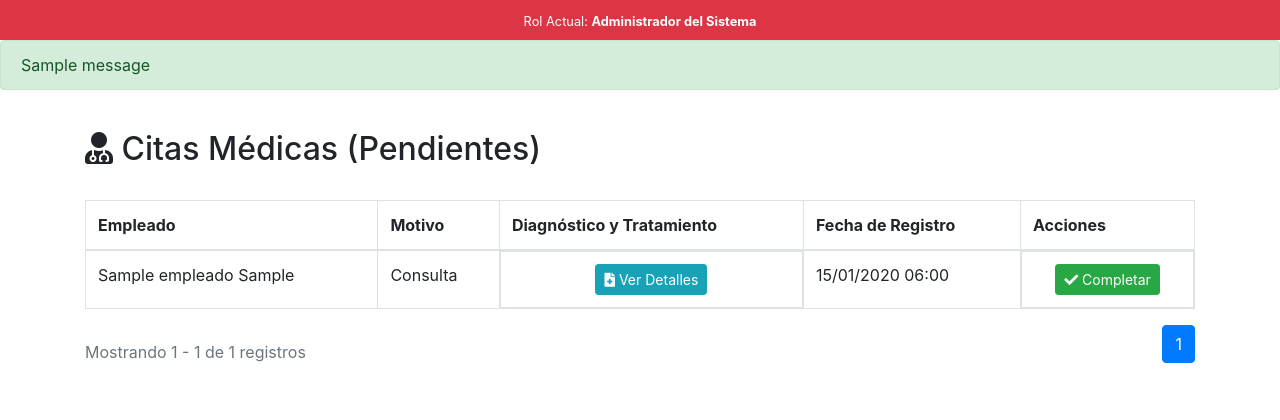
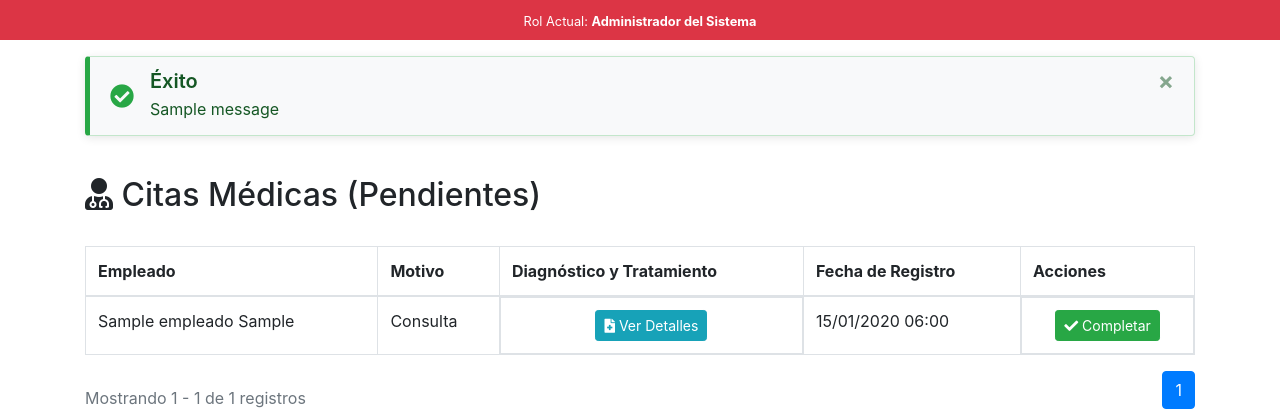
Before and after one commit to Y4nn1s/sistema_salud, a Django app: page /diagnosticos/ in a window 1280 px wide. Shown: the part 56-476 px from the top of the page. Run offline with Django 5.2, Linux system fonts and the light colour scheme; a user stored in the database is signed in; tables that the repository leaves empty hold one stand-in row (values such as "Sample post"); one stand-in notice (Sample message) is shown; parts of the project's set-up code (start-up, migrations or seed data) failed here and were passed over; some libraries are stand-ins or nearby versions.

Commit message:
Campo de Observación y Mejora de Validación de Campos en CitasMedicas

```diff
--- a/SaludApp/forms.py
+++ b/SaludApp/forms.py
@@ -101,7 +101,7 @@ class VisitaForm(forms.ModelForm):
 class DiagnosticoForm(forms.ModelForm):
     class Meta:
         model = Diagnostico
-        fields = ['diagnostico', 'tratamiento']
+        fields = ['diagnostico', 'tratamiento', 'observacion']
         widgets = {
             'diagnostico': forms.Textarea(attrs={
                 'class': 'form-control',
@@ -113,12 +113,26 @@ class DiagnosticoForm(forms.ModelForm):
                 'class': 'form-control',
                 'rows': 3,
                 'placeholder': 'Descripción detallada del tratamiento a emplear'
-            })
+            }),
+
+            'observacion': forms.Textarea(attrs={
+                'class': 'form-control',
+                'rows': 3,
+                'placeholder': 'Registre aquí cualquier observación relevante'
+            }),
         }
 
-    def clean_diagnostico(self):
-        diagnostico = self.cleaned_data.get('diagnostico')
-        if diagnostico and len(diagnostico.strip()) < 10:
-            raise ValidationError("El escrito debe contener al menos 10 caracteres.")
-        return diagnostico
+    def clean(self):
+        cleaned_data = super().clean()
+        min_length = 7
+
+        # Validación común para campos de texto
+        for field in ['diagnostico', 'tratamiento', 'observacion']:
+            value = cleaned_data.get(field)
+            if value and len(value.strip()) < min_length:
+                raise ValidationError({
+                    field: f"El campo debe tener al menos {min_length} caracteres."
+                })
+
+        return cleaned_data
 #============================================================================
--- a/SaludApp/templates/citas_medicas/lista_citasmedicas.html
+++ b/SaludApp/templates/citas_medicas/lista_citasmedicas.html
@@ -9,6 +9,55 @@
     <!-- Bootstrap 4 CSS -->
     <link href="https://stackpath.bootstrapcdn.com/bootstrap/4.5.2/css/bootstrap.min.css" rel="stylesheet">
     <link href="https://cdnjs.cloudflare.com/ajax/libs/font-awesome/5.15.4/css/all.min.css" rel="stylesheet">
+
+    <!-- Estilos Mensajes de Error -->
+    <style>
+        /* Mensaje de éxito */
+        .custom-success {
+            border-left: 5px solid #28a745;
+            background-color: #f8f9fa;
+            border-radius: 4px;
+            box-shadow: 0 2px 10px rgba(0, 0, 0, 0.1);
+        }
+        .custom-success .alert-heading {
+            color: #155724;
+            font-weight: 600;
+        }
+        .custom-success .fa-check-circle {
+            color: #28a745;
+        }
+        /* Estilos para listas de mensajes */
+        .message-list {
+            line-height: 1.6;
+        }
+        .message-list br {
+            display: block;
+            content: "";
+            margin: 8px 0;
+        }
+
+        /* Estilos para mensajes de error personalizados */
+        .custom-alert {
+            border-left: 5px solid #dc3545;
+            border-radius: 4px;
+            box-shadow: 0 2px 10px rgba(0, 0, 0, 0.1);
+        }
+        .custom-alert .alert-heading {
+            color: #721c24;
+            font-weight: 600;
+        }
+        .error-list {
+            line-height: 1.6;
+        }
+        .error-list br {
+            display: block;
+            content: "";
+            margin: 8px 0;
+        }
+        .custom-alert .fa-exclamation-circle {
+            color: #dc3545;
+        }
+    </style>
 </head>
 
 <body>
@@ -22,12 +71,66 @@
 <!-- Nueva Barra de Navegación -->
     {% include 'navbar.html' %}
 
-<!-- Muestra mensajes globales -->
+    <!-- Mostrar Mensajes flash -->
+    {% if messages %}
+        <div class="container mt-3">
             {% for message in messages %}
-    <div class="alert alert-{{ message.tags }}">
+                {% if 'safe' in message.extra_tags %}
+                    <!-- Mensaje de error personalizado -->
+                    <div class="alert alert-danger alert-dismissible fade show custom-alert">
+                        <div class="d-flex align-items-center">
+                            <i class="fas fa-exclamation-circle mr-3" style="font-size: 1.5rem;"></i>
+                            <div>
+                                <h5 class="alert-heading mb-1">Error de Validación</h5>
+                                <div class="error-list">
+                                    {{ message|safe }}
+                                </div>
+                            </div>
+                        </div>
+                        <button type="button" class="close" data-dismiss="alert" aria-label="Close">
+                            <span aria-hidden="true">&times;</span>
+                        </button>
+                    </div>
+                {% elif message.tags == 'success' %}
+                    <!-- Mensaje de éxito -->
+                    <div class="alert alert-success alert-dismissible fade show custom-success">
+                        <div class="d-flex align-items-center">
+                            <i class="fas fa-check-circle mr-3" style="font-size: 1.5rem;"></i>
+                            <div>
+                                <h5 class="alert-heading mb-1">Éxito</h5>
+                                <div class="message-list">
                                     {{ message }}
                                 </div>
+                            </div>
+                        </div>
+                        <button type="button" class="close" data-dismiss="alert" aria-label="Close">
+                            <span aria-hidden="true">&times;</span>
+                        </button>
+                    </div>
+                {% else %}
+                    <!-- Mensaje de error -->
+                    <div class="alert alert-{{ message.tags }} alert-dismissible fade show">
+                        <div class="d-flex align-items-center">
+                            {% if message.tags == 'warning' %}
+                                <i class="fas fa-exclamation-triangle mr-3 text-warning" style="font-size: 1.5rem;"></i>
+                            {% elif message.tags == 'info' %}
+                                <i class="fas fa-info-circle mr-3 text-info" style="font-size: 1.5rem;"></i>
+                            {% endif %}
+                            <div>
+                                <h5 class="alert-heading mb-1">{{ message.tags|title }}</h5>
+                                <div class="message-list">
+                                    {{ message }}
+                                </div>
+                            </div>
+                        </div>
+                        <button type="button" class="close" data-dismiss="alert" aria-label="Close">
+                            <span aria-hidden="true">&times;</span>
+                        </button>
+                    </div>
+                {% endif %}
             {% endfor %}
+        </div>
+    {% endif %}
 
 <!-- Vista General de la Lista de Visitas en Diagnósticos -->
     <div class="container mt-4">
@@ -72,7 +175,7 @@
                                     class="btn btn-warning btn-sm"
                                     data-toggle="modal"
                                     data-target="#modalDiagnostico{{ visita.id }}">
-                                    <i class="fas fa-plus"></i> Añadir Diagnóstico
+                                    <i class="fas fa-plus"></i> Diagnóstico
                             </button>
                         {% endif %}
 
@@ -134,11 +237,15 @@
 
                                     <!-- Campo Observaciones -->
                                     <div class="form-group">
-                                        <label for="id_observacion">
-                                            <i class="fas fa-clipboard-list"></i> Observaciones adicionales
+                                        <label for="{{ form_diagnostico.observacion.id_for_label }}">
+                                            <i class="fas fa-clipboard-list"></i> {{ form_diagnostico.observacion.label }}
                                         </label>
-                                        <textarea class="form-control" name="observacion" id="id_observacion"
-                                                rows="3" placeholder="Registre aquí cualquier observación relevante"></textarea>
+                                        {{ form_diagnostico.observacion }}
+                                        {% if form_diagnostico.observacion.errors %}
+                                            <div class="invalid-feedback d-block text-danger">
+                                                {{ form_diagnostico.observacion.errors }}
+                                            </div>
+                                        {% endif %}
                                         <small class="form-text text-muted">Opcional: indicaciones especiales, recomendaciones, etc.</small>
                                     </div>
                                 </div>
@@ -217,7 +324,6 @@
                                         </div>
 
                                         <!-- Médico Responsable -->
-
                                         {% if visita.diagnostico %}
                                             <div class="card mb-3">
                                                 <div class="card-body">
--- a/SaludApp/templates/navbar.html
+++ b/SaludApp/templates/navbar.html
@@ -27,7 +27,7 @@
                 </li>
             {% endif %}
 
-            <!-- Menú para Administradores -->
+            <!-- Menú Desplegable -->
             {% if user.is_authenticated and user.is_admin %}
                 <li class="nav-item dropdown">
                     <a class="nav-link dropdown-toggle" href="#" id="navbarDropdown" role="button" data-toggle="dropdown" aria-haspopup="true" aria-expanded="false">
--- a/SaludApp/templates/registration/login.html
+++ b/SaludApp/templates/registration/login.html
@@ -7,6 +7,12 @@
     <meta name="viewport" content="width=device-width, initial-scale=1.0">
     <title>Iniciar Sesión - Sistema de Salud</title>
     <link href="https://stackpath.bootstrapcdn.com/bootstrap/4.5.2/css/bootstrap.min.css" rel="stylesheet">
+
+    <style>
+        body {
+            background-color: #c9c9c9;
+        }
+    </style>
 </head>
 
 <body class="d-flex align-items-center justify-content-center" style="min-height: 100vh;">
--- a/SaludApp/views.py
+++ b/SaludApp/views.py
@@ -225,7 +225,7 @@ class CrearVisitaView(LoginRequiredMixin, CreateView):
         error_list = []
         for field, errors in form.errors.items():
             for error in errors:
-                error_list.append(error)  # Opcional: puedes dejar el campo también
+                error_list.append(error)
 
         # Crear un solo mensaje con todos los errores
         if error_list:
@@ -327,6 +327,19 @@ class CrearDiagnosticoView(LoginRequiredMixin, CreateView):
         messages.success(self.request, 'Diagnóstico guardado exitosamente.')
         return super().form_valid(form)
 
+    def form_invalid(self, form):
+        # Agrupa todos los errores del formulario
+        error_list = []
+        for field, errors in form.errors.items():
+            for error in errors:
+                error_list.append(error)
+
+        if error_list:
+            error_message = "Por favor corrija el(los) siguiente(s) error(es):<br>" + "<br>".join(error_list)
+            messages.error(self.request, error_message, extra_tags='safe')
+
+        return redirect('lista_citasmedicas')
+
 class EditarDiagnosticoView(LoginRequiredMixin, UpdateView):
     model = Diagnostico
     form_class = DiagnosticoForm
@@ -334,14 +347,27 @@ class EditarDiagnosticoView(LoginRequiredMixin, UpdateView):
     success_url = reverse_lazy('lista_citasmedicas')
 
     def form_valid(self, form):
-
         if not self.request.user.is_medico:
-            messages.error(self.request, "Solo los médicos pueden crear diagnósticos.")
+            # Añadir mensaje de error con formato consistente
+            error_message = "Por favor corrija el(los) siguiente(s) error(es):<br>" + "<br> Solo los médicos pueden crear diagnósticos."
+            messages.error(self.request, error_message, extra_tags='safe')
             return redirect('lista_citasmedicas')
 
         form.instance.medico = self.request.user
-        messages.success(self.request, 'Diagnóstico guardado exitosamente.')
+        messages.success(self.request, 'Diagnóstico actualizado correctamente.')
         return super().form_valid(form)
+
+    def form_invalid(self, form):
+        error_list = []
+        for field, errors in form.errors.items():
+            for error in errors:
+                error_list.append(error)
+
+        if error_list:
+            error_message = "Por favor corrija el(los) siguiente(s) error(es):<br>" + "<br>".join(error_list)
+            messages.error(self.request, error_message, extra_tags='safe')
+
+        return redirect('lista_citasmedicas')
 
 class EliminarDiagnosticoView(LoginRequiredMixin, DeleteView):
     model = Diagnostico
```
Also changed, not shown: SaludApp/models.py (+5 -6 lines), SaludApp/templates/registration/register.html (+28 -26 lines), SaludApp/templates/visitas/lista_visitas.html (+4 -5 lines). Lines whose indentation alone changed are shown as unchanged.
